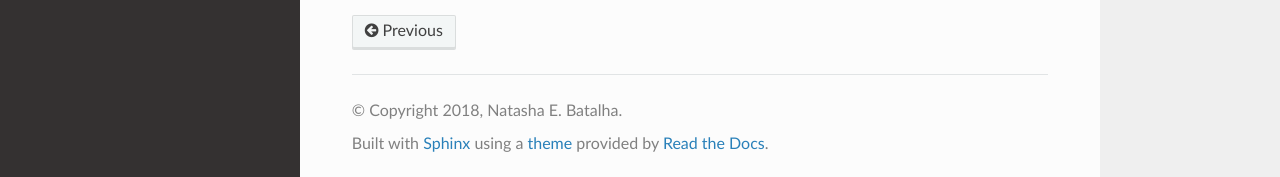
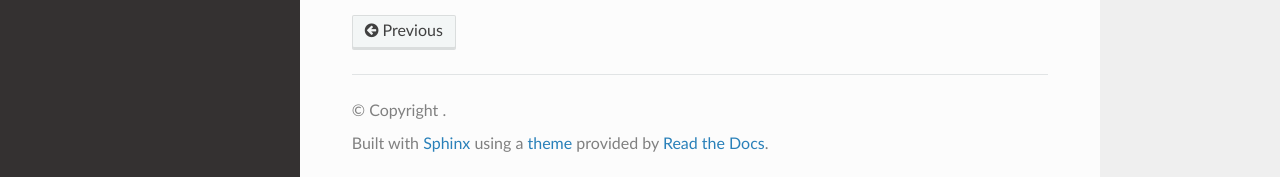
Before and after one commit to natashabatalha/picaso, a Sphinx documentation site: the page built from docs/picaso.rst, in a window 1280 px wide and 900 px high, scrolled down 1821 px. Shown: the part 720-897 px from the top of the window. Built offline with Sphinx 7.4.7 and the Read the Docs theme 2.0.0, drawn with Linux system fonts in a browser that asks for light colours; pages that are not in the unit, such as notebooks, are missing from menus.

Commit message:
remove copyright

```diff
--- a/docs/conf.py
+++ b/docs/conf.py
@@ -58,7 +58,6 @@ master_doc = 'index'
 
 # General information about the project.
 project = 'picaso'
-copyright = '2018, Natasha E. Batalha'
 author = 'Natasha E. Batalha'
 
 # The version info for the project you're documenting, acts as replacement for
```
